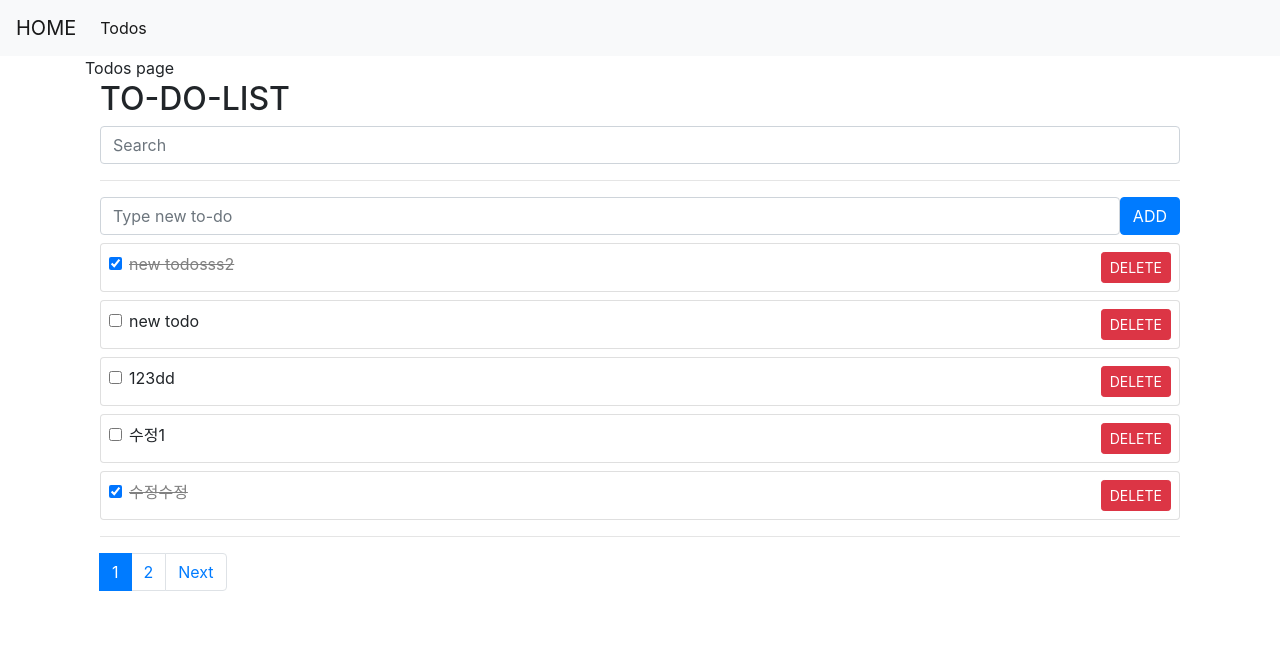
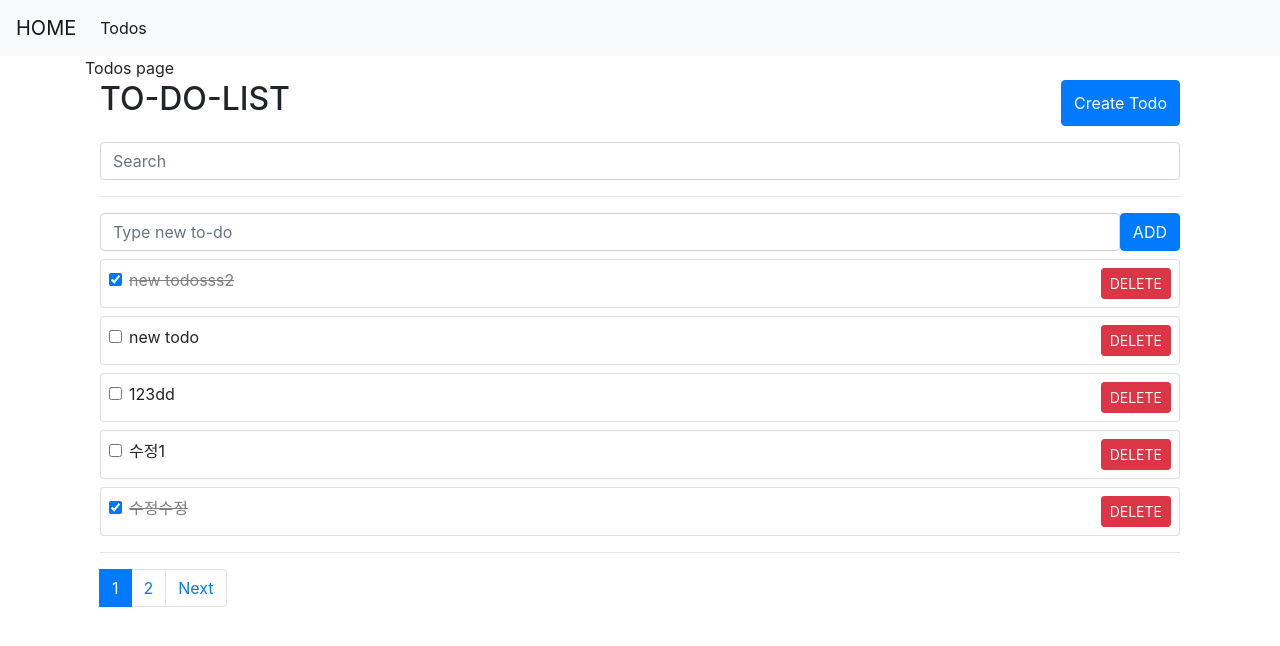
Before and after one commit to devkmee/-vue3-study, a Vue app: page /todos in a window 1280 px wide. Shown: the top 646 px of the page. Built offline with nearby package versions, Linux system fonts and the light colour scheme; data requests are answered from the project's data file.

Commit message:
57 To-Do 생성 페이지 route 추가

```diff
--- /dev/null
+++ b/src/pages/todos/create/index.vue
@@ -0,0 +1,13 @@
+<template>
+  Create Page
+</template>
+
+<script>
+export default {
+
+}
+</script>
+
+<style>
+
+</style>
--- a/src/pages/todos/index.vue
+++ b/src/pages/todos/index.vue
@@ -1,7 +1,12 @@
 <template>
     <div>Todos page</div>
     <div class="container">
-        <h2>TO-DO-LIST</h2>
+        <div class="d-flex justify-content-between mb-3">
+            <h2>TO-DO-LIST</h2>
+            <button class="btn btn-primary"
+                    @click="moveToCreatePage"
+            >Create Todo</button>
+        </div>
         <input class="form-control"
                type="text"
                v-model="searchText"
@@ -55,6 +60,7 @@
     import axios from 'axios';
     import Toast from '@/components/Toast.vue';
     import { useToast } from '@/composables/toast';
+    import { useRouter } from 'vue-router';
 
     export default {
         components: {
@@ -63,13 +69,13 @@
             Toast
         },
         setup() {
+            const router = useRouter();
             const todos = ref([]);
             const error = ref('');
             const numberOfTodos = ref(0);
             let limit = 5;
             const currentPage = ref(1);
             const searchText = ref('');
-
 
             const {showToast, toastMessage, toastAlertType, triggerToast} = useToast();
 
@@ -175,6 +181,12 @@
                 console.log(todos.value[index]);
             };
 
+            const moveToCreatePage = () => {
+                router.push({
+                    name: 'TodoCreate',
+                })
+            };
+
             //검색어 입력 시 한 글자 단위로 요청 보내서 timeout 추가
             let timeout = null;
             const searchTodo = () => {
@@ -214,6 +226,7 @@
                 ,toastMessage
                 ,showToast
                 ,triggerToast
+                ,moveToCreatePage
             };
         }
     }
--- a/src/router/index.js
+++ b/src/router/index.js
@@ -2,6 +2,8 @@ import { createRouter, createWebHistory  } from 'vue-router';
 import Home from '../pages/index.vue';
 import Todos from '../pages/todos/index.vue';
 import Todo from '../pages/todos/_id.vue';
+import TodoCreate from '../pages/todos/create/index.vue';
+
 
 const router = createRouter({
     history: createWebHistory(),
@@ -15,6 +17,11 @@ const router = createRouter({
             path: '/todos',
             name: 'Todos',
             component: Todos
+        },
+        {
+            path: '/todos/create',
+            name: 'TodoCreate',
+            component: TodoCreate
         },
         {
             path: '/todos/:id',
```
Also changed, not shown: src/App.vue (line endings or trailing spaces).
